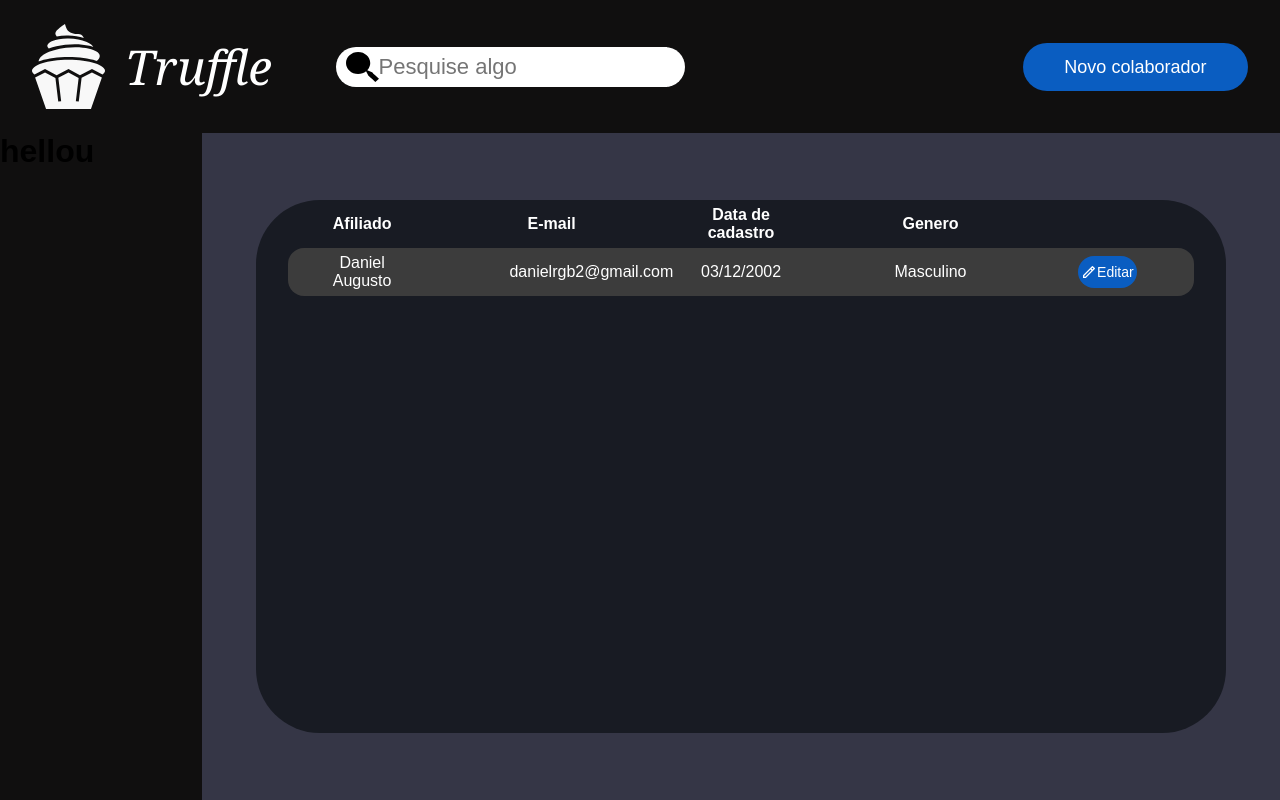
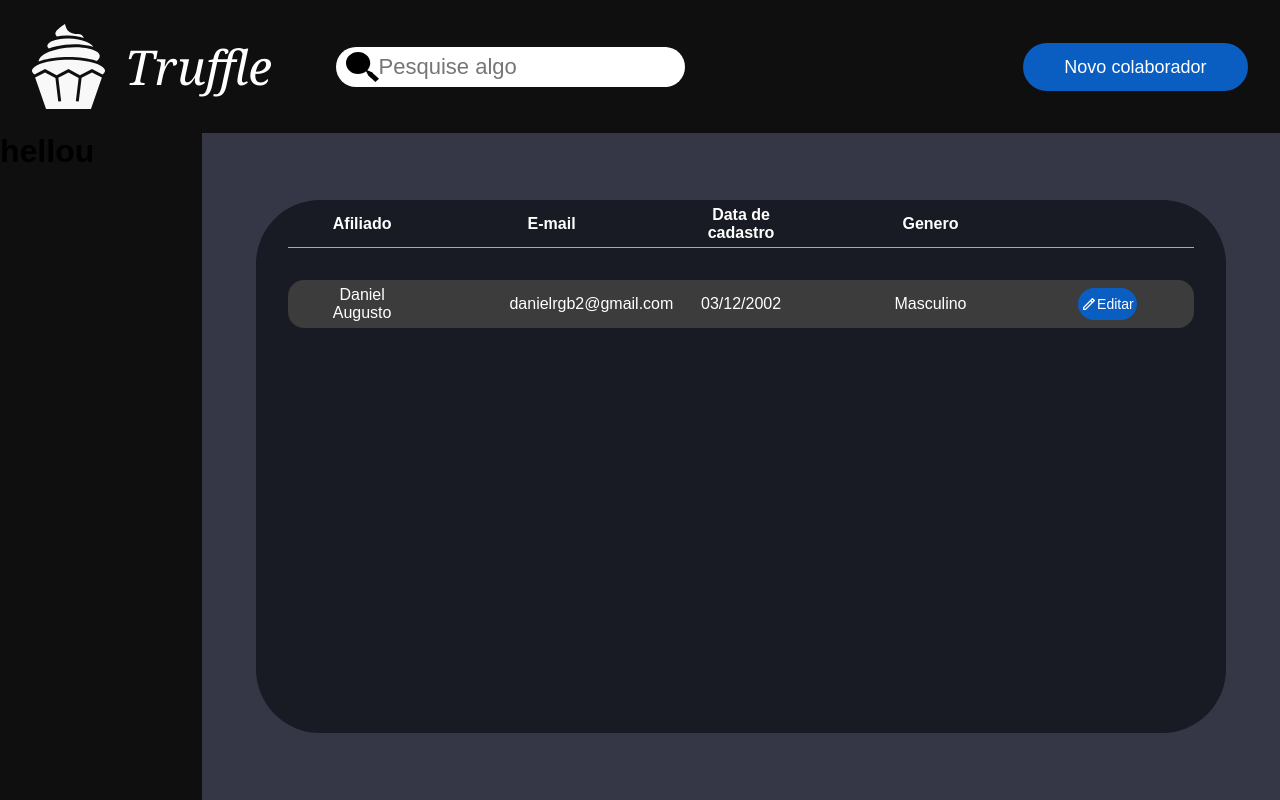
Before and after one commit to danielrgb23/projeto-admTech, a React (Create React App) app in the folder projeto_front/: page /afiliados in a window 1280 px wide. Built offline with nearby package versions, Linux system fonts and the light colour scheme; a web font is replaced by a local one.

Commit message:
Feat:page afiliados

```diff
--- a/projeto_front/src/pages/Dashboard/shared/styles.module.scss
+++ b/projeto_front/src/pages/Dashboard/shared/styles.module.scss
@@ -33,6 +33,7 @@
     .table {
      display: flex;
      width: 100%;
+     height: auto;
      flex-direction: column;
      padding: 0 2rem;
 
@@ -40,6 +41,7 @@
       display: flex;
       width: 100%;
       height: 3rem;
+      border-bottom: 1px solid rgb(169, 169, 169);
       align-items: center;
       padding: 0 2rem;
       color: white;
@@ -60,6 +62,7 @@
      .tbody {
       display: flex;
       width: 100%;
+      margin-top: 2rem;
       height: 3rem;
       align-items: center;
       padding: 0 2rem;
```
